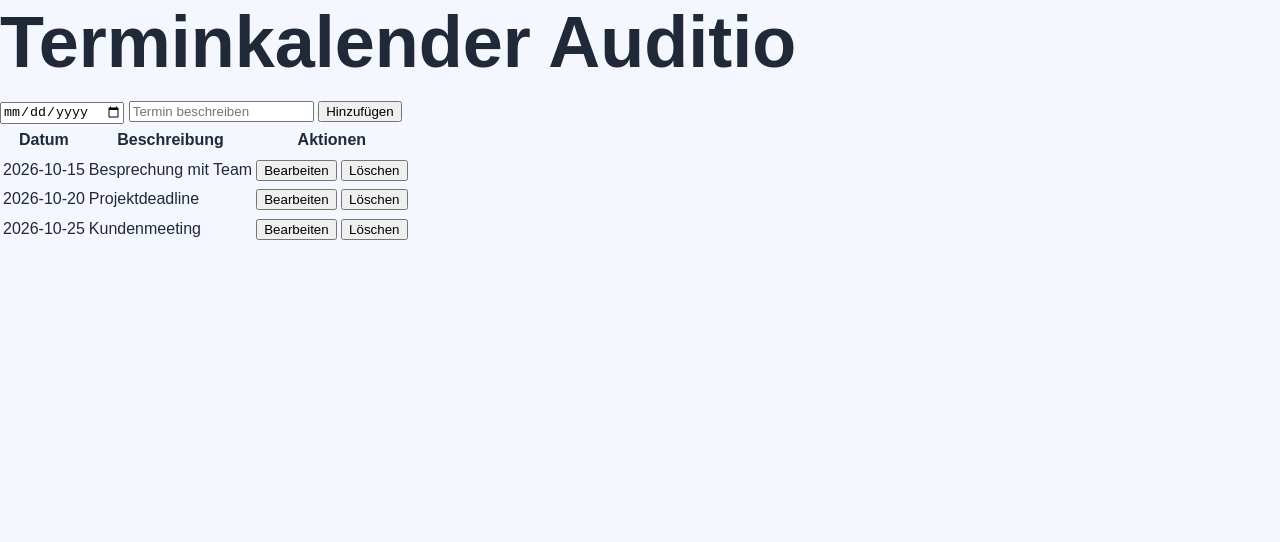
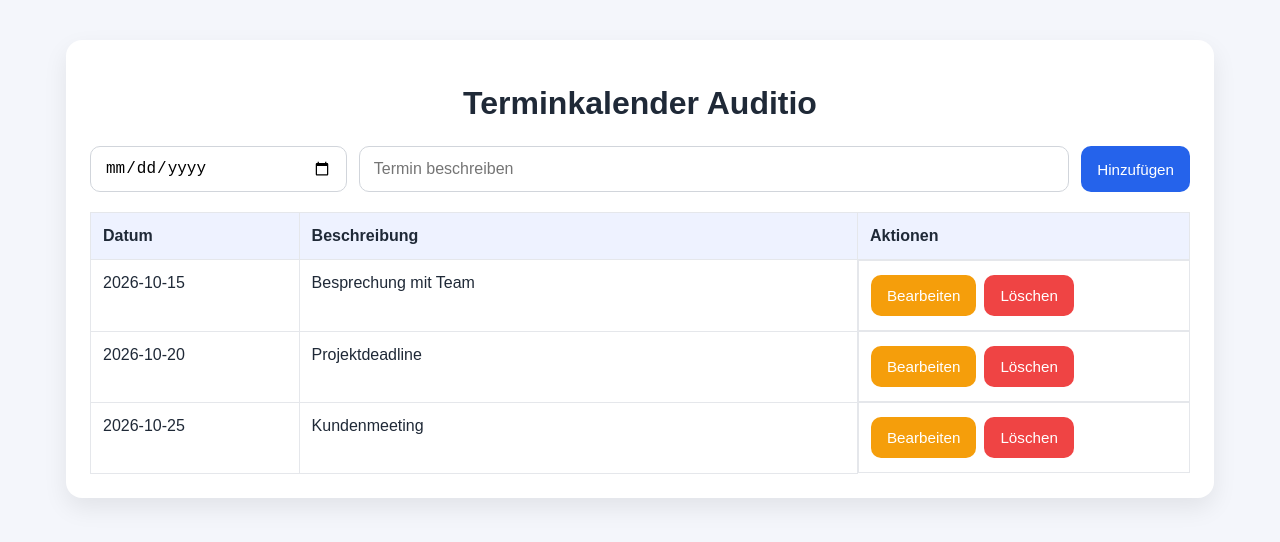
Before and after one commit to mgoldi68/simple-website, a plain HTML site: page index.html in a window 1280 px wide. Drawn offline with Linux system fonts and the light colour scheme.

Commit message:
Widen description column in event table layout

```diff
--- a/style.css
+++ b/style.css
@@ -1,166 +1,116 @@
-:root {
-  --bg: #f5f7ff;
-  --primary: #4f46e5;
-  --primary-dark: #3730a3;
-  --text: #1f2937;
-  --muted: #6b7280;
-  --card: #ffffff;
-  --shadow: 0 10px 30px rgba(79, 70, 229, 0.12);
+body {
+  margin: 0;
+  font-family: Arial, sans-serif;
+  background: #f4f6fb;
+  color: #1f2937;
 }
 
-* {
-  box-sizing: border-box;
-}
-
-html {
-  scroll-behavior: smooth;
-}
-
-body {
-  margin: 0;
-  font-family: Arial, Helvetica, sans-serif;
-  background: var(--bg);
-  color: var(--text);
-  line-height: 1.6;
-}
-
-img {
-  max-width: 100%;
-}
-
-.container {
-  width: min(1100px, calc(100% - 2rem));
-  margin: 0 auto;
-}
-
-.hero {
-  background: linear-gradient(135deg, #eef2ff 0%, #dbeafe 100%);
-  min-height: 75vh;
-}
-
-.nav {
-  display: flex;
-  justify-content: space-between;
-  align-items: center;
-  padding: 1.2rem 0;
-}
-
-.logo {
-  font-size: 1.5rem;
-  font-weight: 700;
-  color: var(--primary-dark);
-}
-
-.nav-links {
-  display: flex;
-  gap: 1.5rem;
-}
-
-.nav-links a {
-  text-decoration: none;
-  color: var(--text);
-  font-weight: 600;
-}
-
-.hero-content {
-  display: flex;
-  align-items: center;
-  min-height: 60vh;
-}
-
-.eyebrow {
-  text-transform: uppercase;
-  letter-spacing: 0.12em;
-  color: var(--primary);
-  font-size: 0.8rem;
-  font-weight: 700;
+.app {
+  max-width: 1100px;
+  margin: 40px auto;
+  padding: 24px;
+  background: white;
+  border-radius: 16px;
+  box-shadow: 0 10px 25px rgba(0, 0, 0, 0.08);
 }
 
 h1 {
-  font-size: clamp(2.5rem, 6vw, 4.5rem);
-  line-height: 1.1;
-  margin: 0.2rem 0 1rem;
+  text-align: center;
+  margin-bottom: 24px;
 }
 
-.subtitle {
-  max-width: 620px;
-  color: var(--muted);
-  font-size: 1.1rem;
-  margin-bottom: 2rem;
+.toolbar {
+  display: flex;
+  gap: 12px;
+  flex-wrap: wrap;
+  margin-bottom: 20px;
 }
 
-.button {
-  display: inline-block;
-  background: var(--primary);
-  color: white;
-  text-decoration: none;
-  padding: 0.9rem 1.6rem;
-  border-radius: 999px;
-  font-weight: 700;
-  box-shadow: var(--shadow);
+.toolbar input {
+  flex: 1;
+  min-width: 180px;
+  padding: 12px 14px;
+  border: 1px solid #d1d5db;
+  border-radius: 10px;
+  font-size: 1rem;
 }
 
-.section {
-  padding: 4rem 0;
+#textInput {
+  flex: 3;
+  min-width: 260px;
 }
 
-.alt {
+button {
+  border: none;
+  border-radius: 10px;
+  padding: 12px 16px;
+  font-size: 0.95rem;
+  cursor: pointer;
+}
+
+#addBtn {
+  background: #2563eb;
+  color: white;
+}
+
+button:hover {
+  opacity: 0.9;
+}
+
+table {
+  width: 100%;
+  border-collapse: collapse;
+  margin-top: 12px;
+  table-layout: fixed;
+}
+
+th, td {
+  border: 1px solid #e5e7eb;
+  padding: 14px 12px;
+  text-align: left;
+  vertical-align: top;
+  word-wrap: break-word;
+}
+
+th:nth-child(1) {
+  width: 18%;
+}
+
+th:nth-child(2) {
+  width: 52%;
+}
+
+th:nth-child(3) {
+  width: 30%;
+}
+
+th {
   background: #eef2ff;
 }
 
-h2 {
-  font-size: clamp(2rem, 4vw, 2.8rem);
-  margin-bottom: 1rem;
+.action-cell {
+  display: flex;
+  gap: 8px;
+  flex-wrap: wrap;
 }
 
-.cards {
-  display: grid;
-  grid-template-columns: repeat(3, minmax(0, 1fr));
-  gap: 1.5rem;
-  margin-top: 2rem;
+.edit-btn {
+  background: #f59e0b;
+  color: white;
 }
 
-.card {
-  background: var(--card);
-  padding: 2rem;
-  border-radius: 18px;
-  box-shadow: var(--shadow);
+.delete-btn {
+  background: #ef4444;
+  color: white;
 }
 
-.card h3 {
-  margin-top: 0;
-}
-
-.footer {
-  background: #111827;
-  color: white;
-  padding: 1.5rem 0;
-}
-
-.footer-content {
-  display: flex;
-  justify-content: space-between;
-  align-items: center;
-  gap: 1rem;
-}
-
-@media (max-width: 700px) {
-  .nav,
-  .nav-links,
-  .footer-content {
+@media (max-width: 600px) {
+  .toolbar {
     flex-direction: column;
-    text-align: center;
   }
 
-  .cards {
-    grid-template-columns: 1fr;
-  }
-
-  .hero {
-    min-height: auto;
-  }
-
-  .hero-content {
-    padding-bottom: 3rem;
+  th, td {
+    font-size: 0.9rem;
+    padding: 10px;
   }
 }
```
